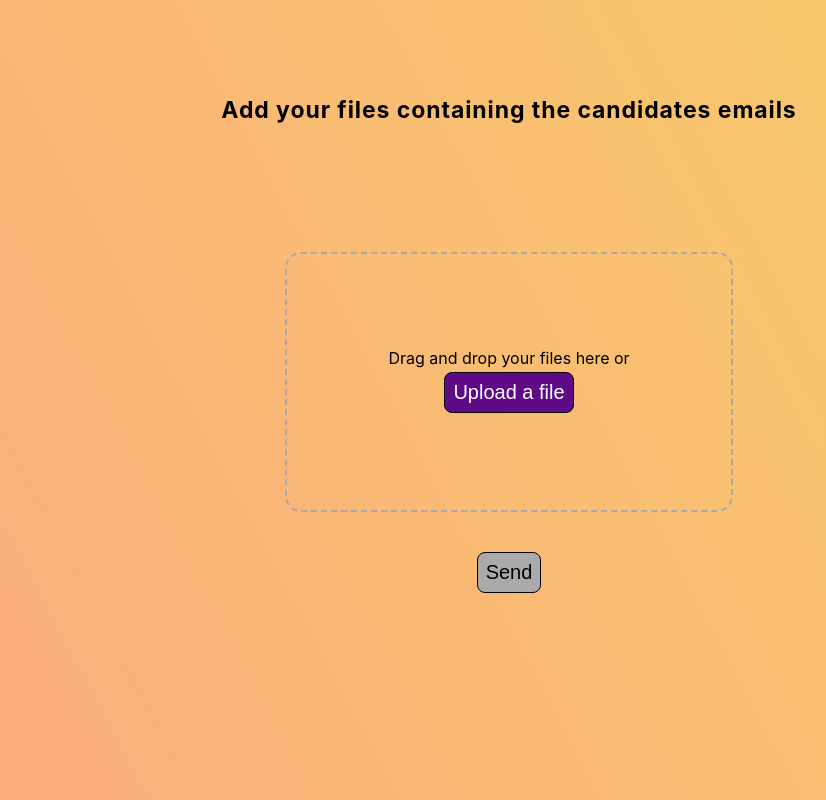
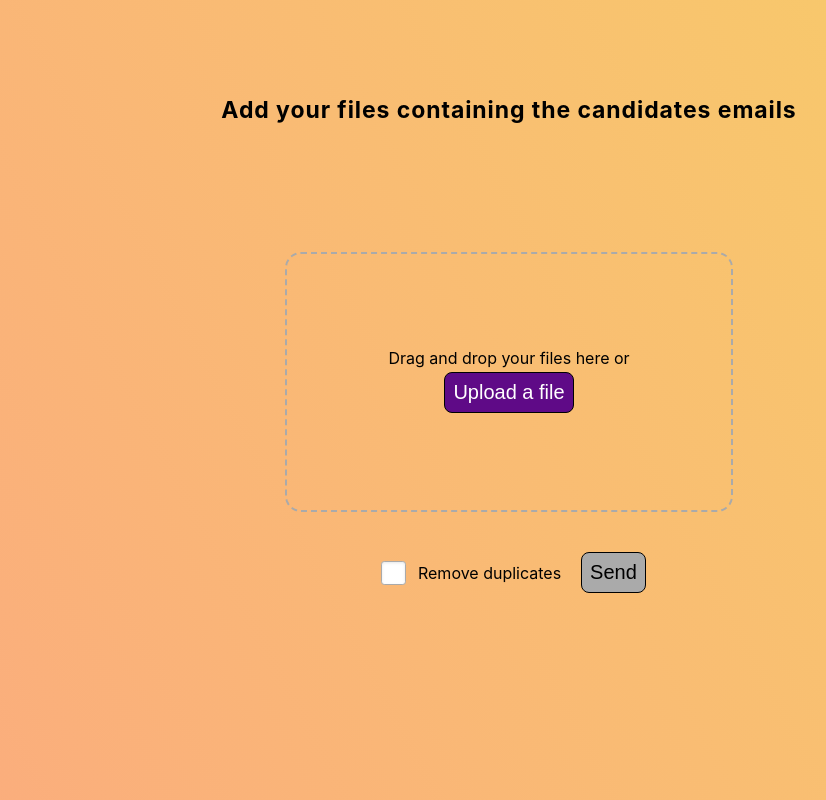
Before and after one commit to Nair00/togglhire-homework, a React (Create React App) app in the folder frontend/: page / in a window 1280 px wide. Shown: the whole page, without its empty margins (131-957 px from the left). Built offline with nearby package versions, Linux system fonts and the light colour scheme; a web font is replaced by a local one.

Commit message:
Add check for duplicates

```diff
--- a/frontend/src/components/browse-section/BrowseSection.css
+++ b/frontend/src/components/browse-section/BrowseSection.css
@@ -3,3 +3,65 @@
   flex-direction: column;
   align-items: center;
 }
+
+.browse_section_send_container {
+  display: flex;
+  flex-direction: row;
+  align-items: center;
+}
+
+.browse_section_duplicates {
+  margin-right: 1rem;
+}
+
+.duplicates_checkbox:not(:checked),
+.duplicates_checkbox:checked {
+  opacity: 0;
+}
+
+.duplicates_checkbox:not(:checked) + label,
+.duplicates_checkbox:checked + label {
+  position: relative;
+  padding-left: 2.3em;
+  font-size: 1em;
+  cursor: pointer;
+}
+/* checkbox aspect */
+.duplicates_checkbox:not(:checked) + label:before,
+.duplicates_checkbox:checked + label:before {
+  content: "";
+  position: absolute;
+  left: 0;
+  top: -0.1em;
+  width: 1.4em;
+  height: 1.4em;
+  border: 1px solid #aaa;
+  background: #fff;
+  border-radius: 0.2em;
+  box-shadow: inset 0 1px 3px rgba(0, 0, 0, 0.1), 0 0 0 rgba(203, 34, 237, 0.2);
+  -webkit-transition: all 0.275s;
+  transition: all 0.275s;
+}
+
+/* checked mark aspect */
+.duplicates_checkbox:not(:checked) + label:after,
+.duplicates_checkbox:checked + label:after {
+  content: "✕";
+  position: absolute;
+  top: 0.425em;
+  left: 0.18em;
+  font-size: 1.375em;
+  color: var(--color-success);
+  line-height: 0;
+  -webkit-transition: all 0.2s;
+  transition: all 0.2s;
+}
+
+/* checked mark aspect changes */
+.duplicates_checkbox:not(:checked) + label:after {
+  opacity: 0;
+}
+
+.duplicates_checkbox:checked + label:after {
+  opacity: 1;
+}
--- a/frontend/src/components/browse-section/BrowseSection.tsx
+++ b/frontend/src/components/browse-section/BrowseSection.tsx
@@ -22,6 +22,8 @@ const BrowseSection: React.FC<BrowseSectionProps> = () => {
   const [fileStates, setFileStates] = useState<FileState[]>([]);
   // The message shown in the alert
   const [alertMessage, setAlertMessage] = useState<AlertMessage | null>(null);
+  // When active only the unique emails will be sent to the api
+  const [removeDuplicates, setRemoveDuplicates] = useState<boolean>(false);
 
   // The data that is to be sent to the api is held in a ref since it's not rendered anywhere
   // Held as an array of arrays, each array representing a file. This way it's easy to remove files
@@ -118,6 +120,10 @@ const BrowseSection: React.FC<BrowseSectionProps> = () => {
     [loadEmails, setFileStates]
   );
 
+  const handleDuplicatesCheckbox = useCallback(() => {
+    setRemoveDuplicates((prev) => !prev);
+  }, []);
+
   const onFilePreviewItemClick = (indexToRemove: number) => {
     const removeIndex = (_: any, index: number) => index !== indexToRemove;
 
@@ -163,8 +169,18 @@ const BrowseSection: React.FC<BrowseSectionProps> = () => {
       setIsDisabled(false);
     };
 
+    if (removeDuplicates) {
+      const uniqueEmailsSet: Set<string> = new Set(
+        candidatesEmails.current.flat()
+      );
+      const uniqueEmails: string[] = [];
+      uniqueEmailsSet.forEach((value) => uniqueEmails.push(value));
+
+      postSendEmails(uniqueEmails, onSuccess, onFailure);
+    } else {
       postSendEmails(candidatesEmails.current.flat(), onSuccess, onFailure);
-  }, []);
+    }
+  }, [removeDuplicates]);
 
   return (
     <div className="browse_section">
@@ -174,12 +190,26 @@ const BrowseSection: React.FC<BrowseSectionProps> = () => {
         inputValueRef={inputValueRef}
       />
       <FilesPreview files={fileStates} onItemClick={onFilePreviewItemClick} />
+      <div className="browse_section_send_container">
+        <form className="browse_section_duplicates">
+          <input
+            type={"checkbox"}
+            id={"duplicates"}
+            className={"duplicates_checkbox"}
+            onChange={handleDuplicatesCheckbox}
+            checked={removeDuplicates}
+          />
+          <label htmlFor={"duplicates"} className={"duplicates_label"}>
+            {"Remove duplicates"}
+          </label>
+        </form>
         <Button
           onClick={handleSubmit}
           isDisabled={isSendDisabled}
           isLoading={isSendButtonLoading}
           title={"Send"}
         />
+      </div>
       {alertMessage && (
         <Alert
           message={alertMessage.message}
--- a/frontend/src/components/browse-section/components/button/Button.css
+++ b/frontend/src/components/browse-section/components/button/Button.css
@@ -10,6 +10,7 @@
   font-weight: 400;
   transition: all 0.1s ease-out;
   position: relative;
+  cursor: pointer;
 }
 
 .button_active {
```
Lines whose indentation alone changed are shown as unchanged.
